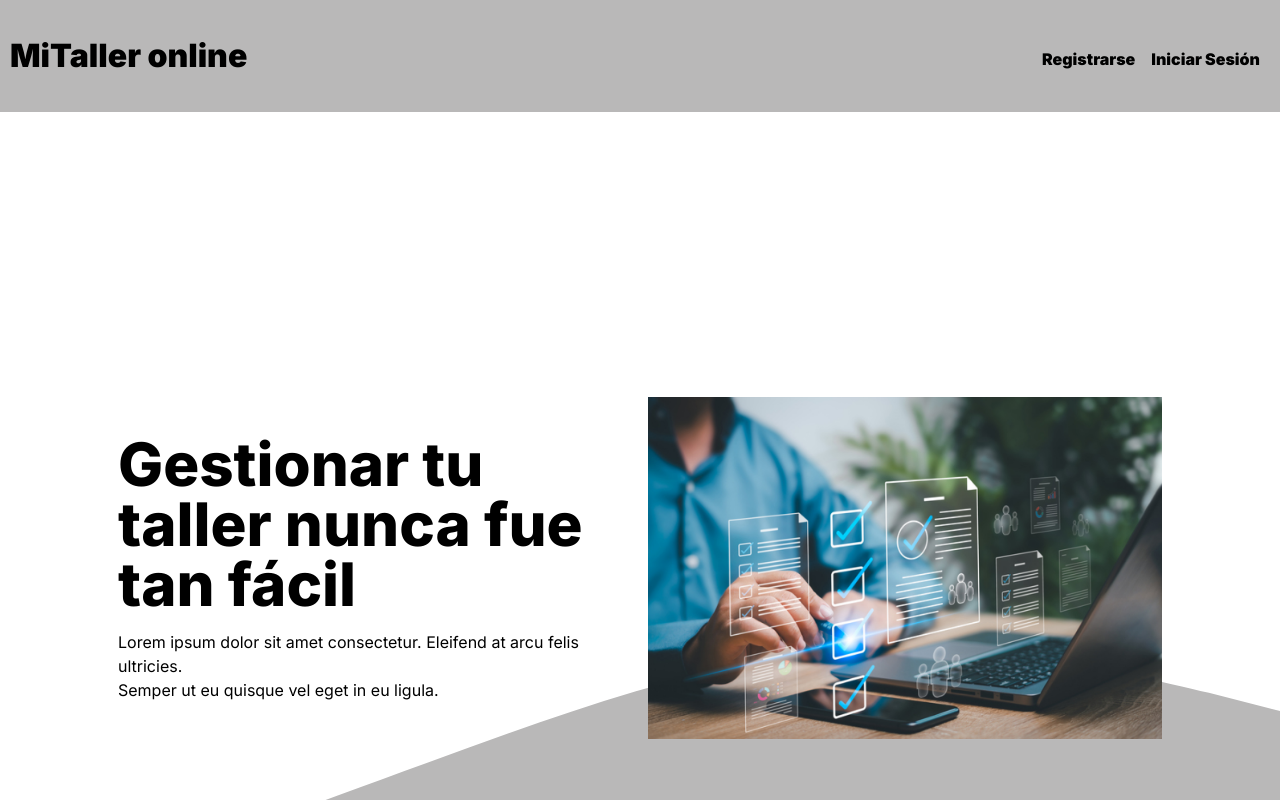
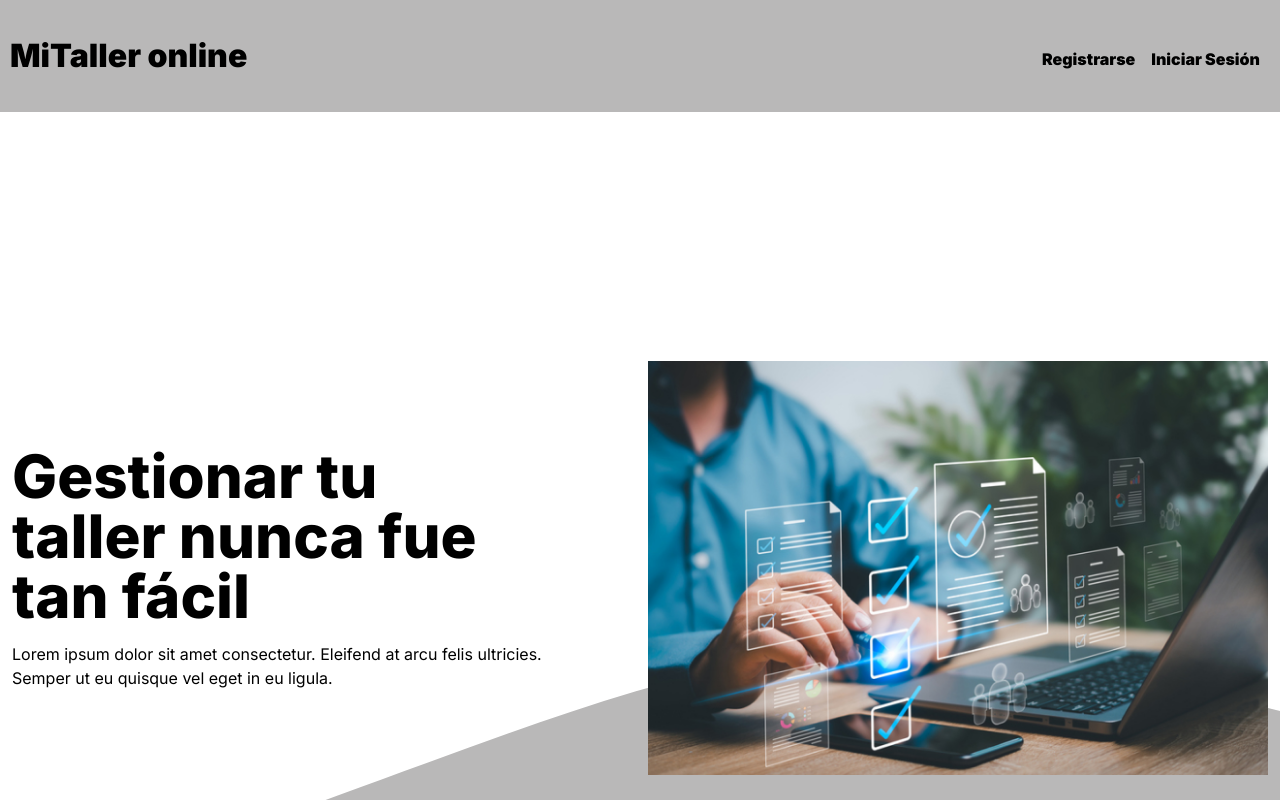
Before and after one commit to mjParedes/TallerXpert, a Next.js app in the folder frontend/: page / in a window 1280 px wide. Shown: the top 800 px of the page. Built offline with nearby package versions, Linux system fonts and the light colour scheme.

Commit message:
Update margins hero banner

```diff
--- a/frontend/src/components/hero-home/HeroHome.tsx
+++ b/frontend/src/components/hero-home/HeroHome.tsx
@@ -1,12 +1,13 @@
 export const HeroHome = () => {
   return (
     <section className='bg-white py-14 relative'>
-      <div className='w-full max-w-[1440px] mx-auto px-3 relative z-10'>
-        <div className='grid grid-cols-1 md:grid-cols-12 items-center justify-center gap-4 md:min-h-screen'>
-          <div className='md:col-span-5 md:col-start-2 flex mb-4 md:mb-0 flex-col justify-center items-center'>
+      <div className='container mx-auto px-3 relative z-10'>
+        <div className='grid grid-cols-1 md:grid-cols-2 items-center justify-center gap-4 md:min-h-screen'>
+          <div className='md:col-span-1 flex mb-4 md:mb-0 flex-col justify-center'>
             <div>
               <h1 className='text-4xl mb-2 md:text-6xl inline-block font-extrabold md:mb-4 text-black'>
-                Gestionar tu taller nunca fue tan fácil
+                Gestionar tu <br className='hidden md:block' /> taller nunca fue
+                <br className='hidden md:block' /> tan fácil
               </h1>
               <p className='text-black'>
                 Lorem ipsum dolor sit amet consectetur. Eleifend at arcu felis ultricies. <br />
@@ -14,7 +15,7 @@ export const HeroHome = () => {
               </p>
             </div>
           </div>
-          <div className='md:col-span-5 md:col-start-7 flex flex-col justify-center items-center'>
+          <div className='md:col-span-1 flex flex-col justify-center items-center'>
             <img src='./iStock-1624686457.jpg' alt='' />
           </div>
         </div>
```
